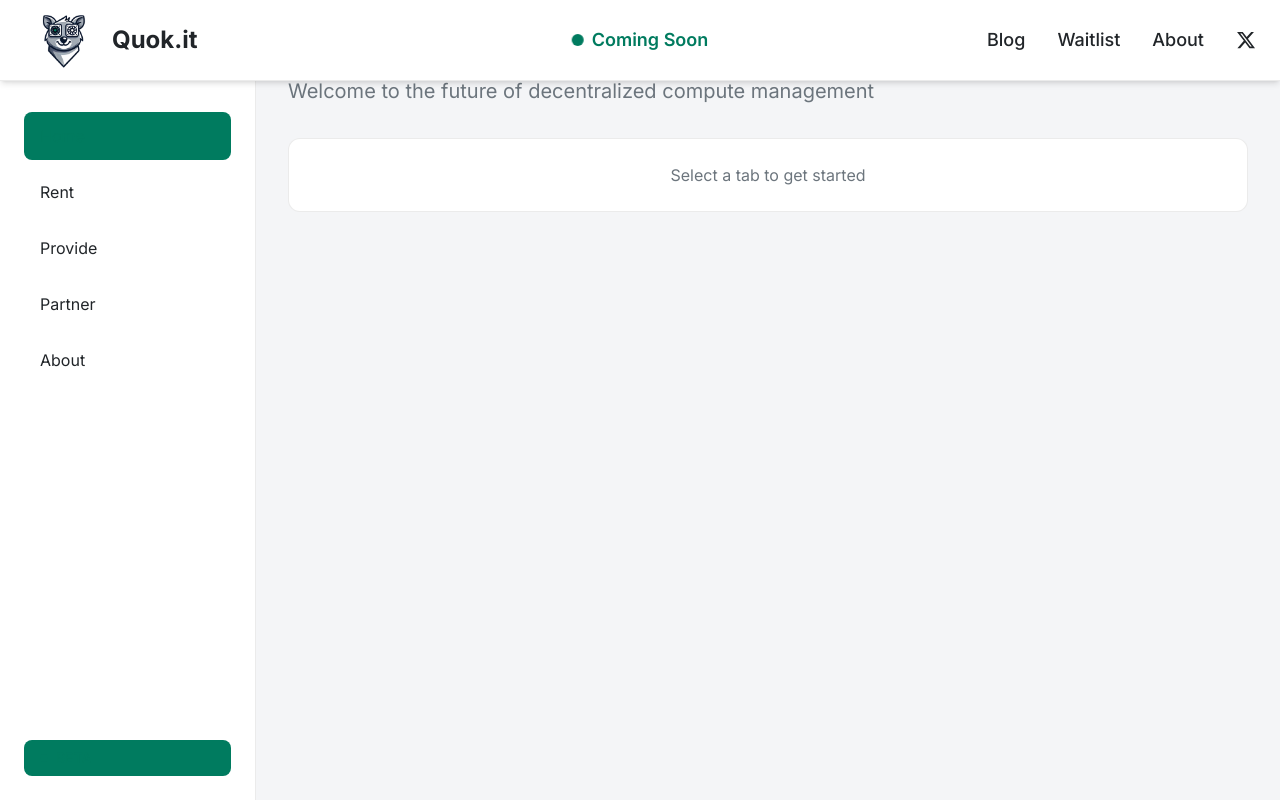
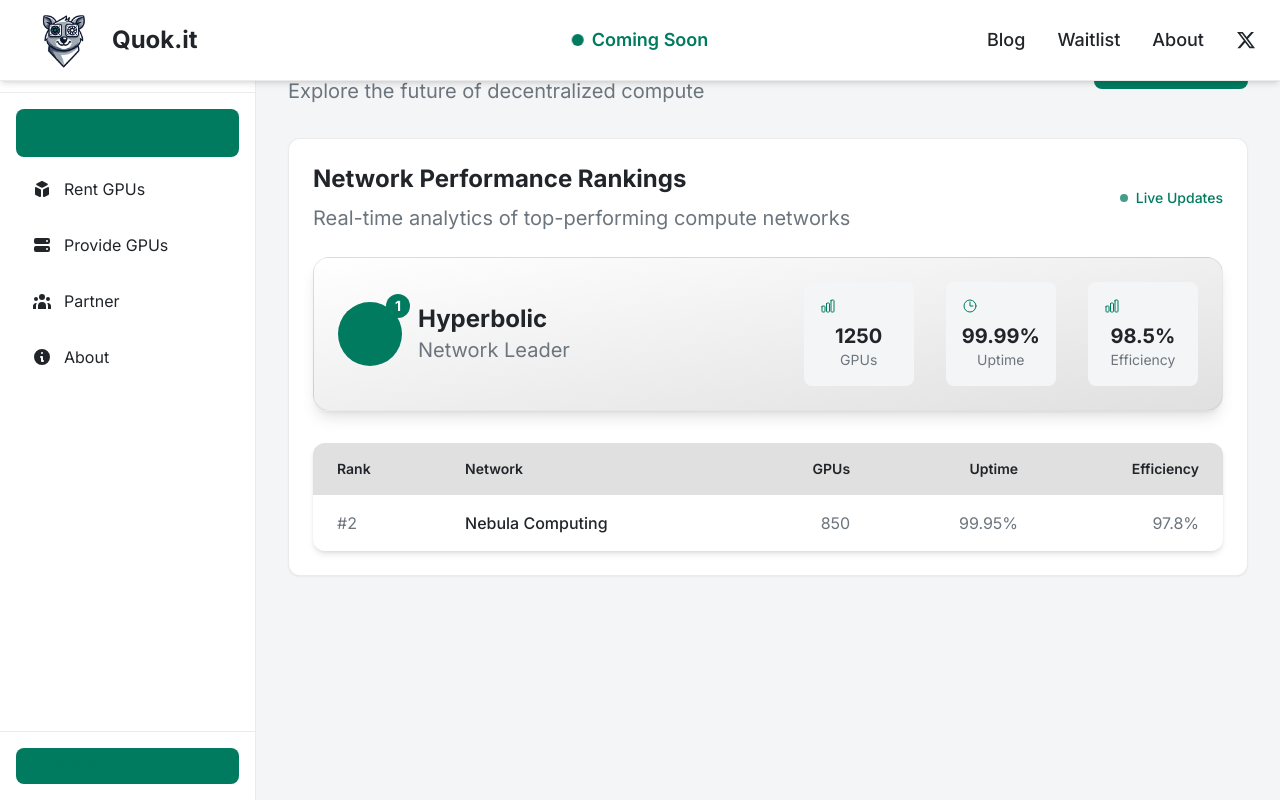
Before and after one commit to aabdel0181/quok.it, a Next.js app in the folder soc/: page /beta in a window 1280 px wide. Built offline with nearby package versions, Linux system fonts and the light colour scheme.

Commit message:
add: nice basic leaderboard panel

```diff
--- a/soc/src/app/beta/page.tsx
+++ b/soc/src/app/beta/page.tsx
@@ -2,24 +2,92 @@
 
 import { motion } from "framer-motion";
 import Image from "next/image";
-import Link from "next/link";
 import { useState } from "react";
+import { LeaderboardPanel } from "../components/LeaderboardPanel";
+import {
+  HiHome,
+  HiCube,
+  HiServer,
+  HiUserGroup,
+  HiInformationCircle,
+} from "react-icons/hi";
 
 export default function BetaPage() {
   const [activeTab, setActiveTab] = useState("Home");
 
-  const tabs = ["Home", "Rent", "Provide", "Partner", "About"];
+  const tabs = [
+    { id: "Home", icon: HiHome, label: "Home" },
+    { id: "Rent", icon: HiCube, label: "Rent GPUs" },
+    { id: "Provide", icon: HiServer, label: "Provide GPUs" },
+    { id: "Partner", icon: HiUserGroup, label: "Partner" },
+    { id: "About", icon: HiInformationCircle, label: "About" },
+  ];
+
+  const renderContent = () => {
+    switch (activeTab) {
+      case "Home":
+        return (
+          <div className="space-y-6">
+            <div className="flex justify-between items-center">
+              <div>
+                <h2 className="text-2xl font-bold text-[var(--foreground)]">
+                  Network Performance Rankings
+                </h2>
+                <p className="text-[var(--text-secondary)] mt-2">
+                  Real-time analytics of top-performing compute networks
+                </p>
+              </div>
+              <div className="flex items-center gap-2">
+                <div className="h-2 w-2 rounded-full bg-[var(--primary)] animate-pulse" />
+                <span className="text-sm font-medium text-[var(--primary)]">
+                  Live Updates
+                </span>
+              </div>
+            </div>
+            <LeaderboardPanel />
+          </div>
+        );
+      case "Rent":
+        return (
+          <div className="text-center py-20 text-[var(--text-secondary)]">
+            GPU rental interface coming soon
+          </div>
+        );
+      case "Provide":
+        return (
+          <div className="text-center py-20 text-[var(--text-secondary)]">
+            GPU provider dashboard coming soon
+          </div>
+        );
+      case "Partner":
+        return (
+          <div className="text-center py-20 text-[var(--text-secondary)]">
+            Partnership opportunities coming soon
+          </div>
+        );
+      case "About":
+        return (
+          <div className="text-center py-20 text-[var(--text-secondary)]">
+            About Quok.it coming soon
+          </div>
+        );
+      default:
+        return null;
+    }
+  };
 
   return (
-    <div className="flex h-screen bg-[var(--background)]">
+    <div className="flex min-h-screen bg-[var(--background)]">
       {/* Sidebar */}
       <motion.div
         initial={{ x: -100, opacity: 0 }}
         animate={{ x: 0, opacity: 1 }}
-        className="w-64 bg-[var(--surface)] border-r border-[var(--border-light)] p-6 flex flex-col"
+        className="w-64 bg-[var(--surface)] border-r border-[var(--border-light)]
+                   flex flex-col fixed h-screen"
       >
         {/* Logo Section */}
-        <div className="flex items-center gap-3 mb-12">
+        <div className="p-6 border-b border-[var(--border-light)]">
+          <div className="flex items-center gap-3">
             <Image
               src="/logo.png"
               alt="Quok.it Logo"
@@ -27,36 +95,46 @@ export default function BetaPage() {
               height={40}
               className="object-contain"
             />
+            <div className="flex flex-col">
               <span className="text-xl font-bold text-[var(--foreground)]">
                 Quok.it
               </span>
+              <span className="text-xs text-[var(--text-secondary)]">
+                Trust Layer BETA
+              </span>
+            </div>
+          </div>
         </div>
 
         {/* Navigation Tabs */}
-        <nav className="space-y-2">
+        <nav className="flex-1 p-4 space-y-2">
           {tabs.map((tab) => (
             <button
-              key={tab}
-              onClick={() => setActiveTab(tab)}
-              className={`w-full text-left px-4 py-3 rounded-lg transition-all duration-200
+              key={tab.id}
+              onClick={() => setActiveTab(tab.id)}
+              className={`w-full flex items-center gap-3 px-4 py-3 rounded-lg
+                         transition-all duration-200 text-left
                 ${
-                  activeTab === tab
+                  activeTab === tab.id
                     ? "bg-[var(--primary)] bg-opacity-10 text-[var(--primary)]"
                     : "text-[var(--foreground)] hover:bg-[var(--primary)] hover:bg-opacity-5"
-                }
-              `}
+                }`}
             >
-              {tab}
+              <tab.icon className="w-5 h-5" />
+              <span>{tab.label}</span>
             </button>
           ))}
         </nav>
 
         {/* Beta Badge */}
-        <div className="mt-auto">
-          <div className="flex items-center gap-2 px-4 py-2 bg-[var(--primary)] bg-opacity-10 rounded-lg">
+        <div className="p-4 border-t border-[var(--border-light)]">
+          <div
+            className="flex items-center gap-2 px-4 py-2 bg-[var(--primary)]
+                          bg-opacity-10 rounded-lg"
+          >
             <div className="w-2 h-2 rounded-full bg-[var(--primary)] animate-pulse" />
             <span className="text-sm font-medium text-[var(--primary)]">
-              BETA
+              BETA Version 0.1
             </span>
           </div>
         </div>
@@ -66,23 +144,47 @@ export default function BetaPage() {
       <motion.div
         initial={{ opacity: 0 }}
         animate={{ opacity: 1 }}
-        className="flex-1 p-8"
+        transition={{ delay: 0.2 }}
+        className="flex-1 ml-64 p-8"
       >
-        <header className="mb-8">
+        <div className="max-w-6xl mx-auto">
+          {/* User Welcome Section */}
+          <div className="mb-8">
+            <motion.div
+              initial={{ opacity: 0, y: -20 }}
+              animate={{ opacity: 1, y: 0 }}
+              className="flex justify-between items-center"
+            >
+              <div>
                 <h1 className="text-3xl font-bold text-[var(--foreground)]">
-            Quok.it Trust Layer — BETA
+                  Welcome to Quok.it Beta
                 </h1>
                 <p className="text-[var(--text-secondary)] mt-2">
-            Welcome to the future of decentralized compute management
+                  Explore the future of decentralized compute
                 </p>
-        </header>
+              </div>
+              <motion.button
+                whileHover={{ scale: 1.02 }}
+                whileTap={{ scale: 0.98 }}
+                className="px-4 py-2 bg-[var(--primary)] text-white rounded-lg
+                           hover:bg-[var(--primary-dark)] transition-colors"
+              >
+                Share Feedback
+              </motion.button>
+            </motion.div>
+          </div>
 
-        {/* Content area - to be populated based on active tab */}
-        <div className="bg-[var(--surface)] rounded-xl border border-[var(--border-light)] p-6">
-          {/* Content will be added here based on activeTab */}
-          <div className="text-center text-[var(--text-secondary)]">
-            Select a tab to get started
-          </div>
+          {/* Tab Content */}
+          <motion.div
+            key={activeTab}
+            initial={{ opacity: 0, y: 20 }}
+            animate={{ opacity: 1, y: 0 }}
+            transition={{ duration: 0.3 }}
+            className="bg-[var(--surface)] rounded-xl shadow-sm border
+                       border-[var(--border-light)] p-6"
+          >
+            {renderContent()}
+          </motion.div>
         </div>
       </motion.div>
     </div>
--- /dev/null
+++ b/soc/src/app/components/LeaderboardPanel.tsx
@@ -0,0 +1,170 @@
+import { motion } from "framer-motion";
+import {
+  HiOutlineTrophy,
+  HiOutlineChartBar,
+  HiOutlineClock,
+} from "react-icons/hi2";
+
+interface LeaderStats {
+  gpuCount: number;
+  uptime: string;
+  efficiency: string;
+}
+
+interface LeaderData {
+  rank: number;
+  name: string;
+  stats: LeaderStats;
+}
+
+const leaderboardData: LeaderData[] = [
+  {
+    rank: 1,
+    name: "Hyperbolic",
+    stats: {
+      gpuCount: 1250,
+      uptime: "99.99%",
+      efficiency: "98.5%",
+    },
+  },
+  {
+    rank: 2,
+    name: "Nebula Computing",
+    stats: {
+      gpuCount: 850,
+      uptime: "99.95%",
+      efficiency: "97.8%",
+    },
+  },
+  // Add more dummy data for ranks 3-5
+];
+
+export const LeaderboardPanel = () => {
+  const [firstPlace, ...runners] = leaderboardData;
+
+  return (
+    <div className="space-y-8">
+      {/* Featured First Place Panel */}
+      <motion.div
+        initial={{ opacity: 0, y: 20 }}
+        animate={{ opacity: 1, y: 0 }}
+        className="bg-gradient-to-br from-[var(--surface)] to-[var(--surface-dark)]
+                   rounded-2xl p-6 shadow-lg border border-[var(--border-light)]"
+      >
+        <div className="flex items-center justify-between">
+          <div className="flex items-center gap-4">
+            <div className="relative">
+              <div
+                className="w-16 h-16 rounded-full bg-[var(--primary)] bg-opacity-10
+                            flex items-center justify-center"
+              >
+                <HiOutlineTrophy className="w-8 h-8 text-[var(--primary)]" />
+              </div>
+              <div
+                className="absolute -top-2 -right-2 w-6 h-6 rounded-full
+                            bg-[var(--primary)] text-white flex items-center
+                            justify-center text-sm font-bold"
+              >
+                1
+              </div>
+            </div>
+            <div>
+              <h3 className="text-2xl font-bold text-[var(--foreground)]">
+                {firstPlace.name}
+              </h3>
+              <p className="text-[var(--text-secondary)]">Network Leader</p>
+            </div>
+          </div>
+
+          <div className="grid grid-cols-3 gap-8">
+            <StatCard
+              icon={<HiOutlineChartBar />}
+              value={firstPlace.stats.gpuCount.toString()}
+              label="GPUs"
+            />
+            <StatCard
+              icon={<HiOutlineClock />}
+              value={firstPlace.stats.uptime}
+              label="Uptime"
+            />
+            <StatCard
+              icon={<HiOutlineChartBar />}
+              value={firstPlace.stats.efficiency}
+              label="Efficiency"
+            />
+          </div>
+        </div>
+      </motion.div>
+
+      {/* Runners Up Table */}
+      <motion.div
+        initial={{ opacity: 0, y: 20 }}
+        animate={{ opacity: 1, y: 0 }}
+        transition={{ delay: 0.2 }}
+        className="bg-[var(--surface)] rounded-xl shadow-md overflow-hidden"
+      >
+        <table className="w-full">
+          <thead className="bg-[var(--surface-dark)]">
+            <tr>
+              <th className="px-6 py-4 text-left text-sm font-semibold text-[var(--foreground)]">
+                Rank
+              </th>
+              <th className="px-6 py-4 text-left text-sm font-semibold text-[var(--foreground)]">
+                Network
+              </th>
+              <th className="px-6 py-4 text-right text-sm font-semibold text-[var(--foreground)]">
+                GPUs
+              </th>
+              <th className="px-6 py-4 text-right text-sm font-semibold text-[var(--foreground)]">
+                Uptime
+              </th>
+              <th className="px-6 py-4 text-right text-sm font-semibold text-[var(--foreground)]">
+                Efficiency
+              </th>
+            </tr>
+          </thead>
+          <tbody className="divide-y divide-[var(--border-light)]">
+            {runners.map((runner) => (
+              <tr
+                key={runner.rank}
+                className="hover:bg-[var(--surface-dark)] transition-colors"
+              >
+                <td className="px-6 py-4 text-[var(--text-secondary)]">
+                  #{runner.rank}
+                </td>
+                <td className="px-6 py-4 font-medium text-[var(--foreground)]">
+                  {runner.name}
+                </td>
+                <td className="px-6 py-4 text-right text-[var(--text-secondary)]">
+                  {runner.stats.gpuCount}
+                </td>
+                <td className="px-6 py-4 text-right text-[var(--text-secondary)]">
+                  {runner.stats.uptime}
+                </td>
+                <td className="px-6 py-4 text-right text-[var(--text-secondary)]">
+                  {runner.stats.efficiency}
+                </td>
+              </tr>
+            ))}
+          </tbody>
+        </table>
+      </motion.div>
+    </div>
+  );
+};
+
+const StatCard = ({
+  icon,
+  value,
+  label,
+}: {
+  icon: React.ReactNode;
+  value: string;
+  label: string;
+}) => (
+  <div className="bg-[var(--background)] rounded-lg p-4 text-center">
+    <div className="text-[var(--primary)] mb-2">{icon}</div>
+    <div className="text-xl font-bold text-[var(--foreground)]">{value}</div>
+    <div className="text-sm text-[var(--text-secondary)]">{label}</div>
+  </div>
+);
```
Lines whose indentation alone changed are shown as unchanged.
